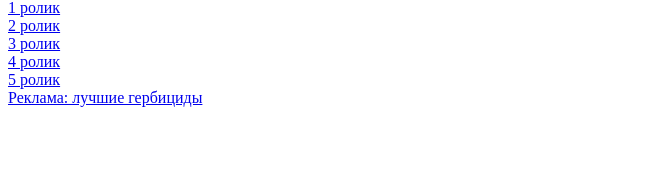
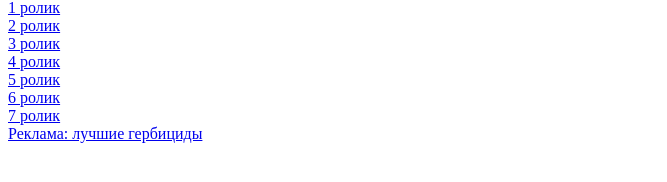
Before and after one commit to Nikita20110111/ufc, a plain HTML site: page index.html in a window 1280 px wide. Shown: the part 406-588 px from the top of the page, without its empty margins (0-667 px from the left). Drawn offline with Linux system fonts and the light colour scheme.

Commit message:
Add files via upload

```diff
--- a/index.html
+++ b/index.html
@@ -18,6 +18,8 @@
     <a href="https://www.youtube.com/watch?v=TDuVOxeILK8" target="_blank">3 ролик</a><br>
     <a href="https://www.youtube.com/watch?v=pWG61oWkqKw" target="_blank">4 ролик</a><br>
     <a href="https://www.youtube.com/watch?v=CJjbNcyN9K4" target="_blank">5 ролик</a><br>
+    <a href="https://www.youtube.com/watch?v=zaxCb9E5890" target="_blank">6 ролик</a><br>
+    <a href="https://www.youtube.com/watch?v=TY36X_FT27c" target="_blank">7 ролик</a><br>
     <a href="https://agrimatco.kz/" target="_blank">Реклама: лучшие гербициды</a>
 </body>
 </html>
```
